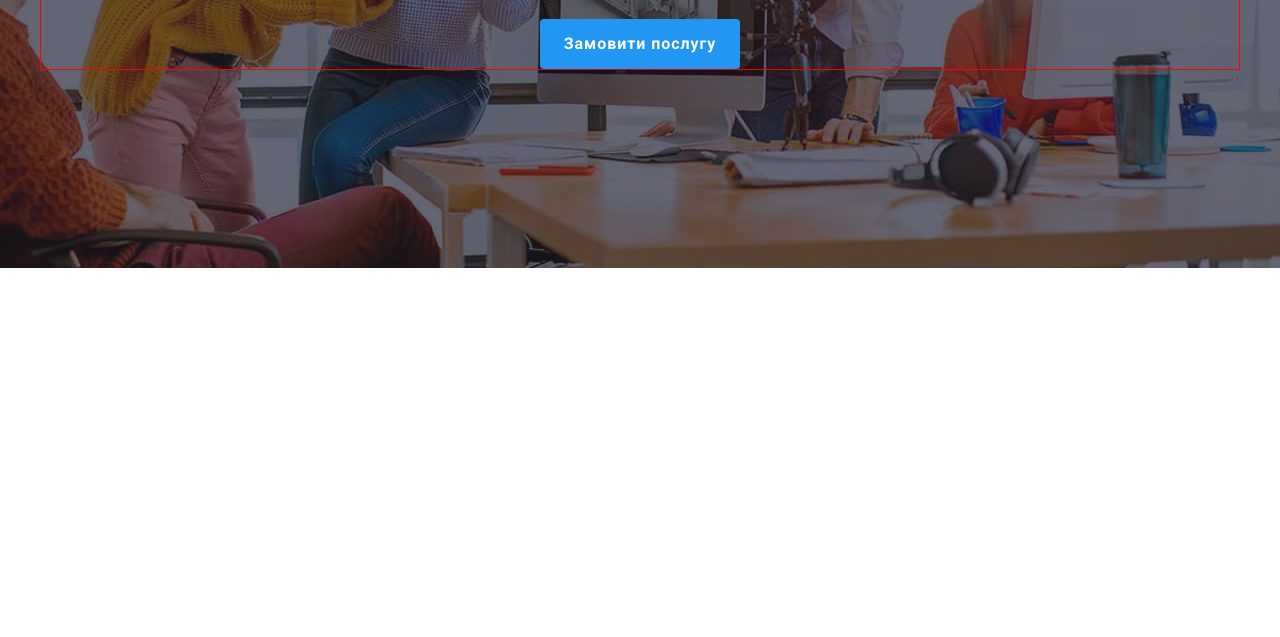
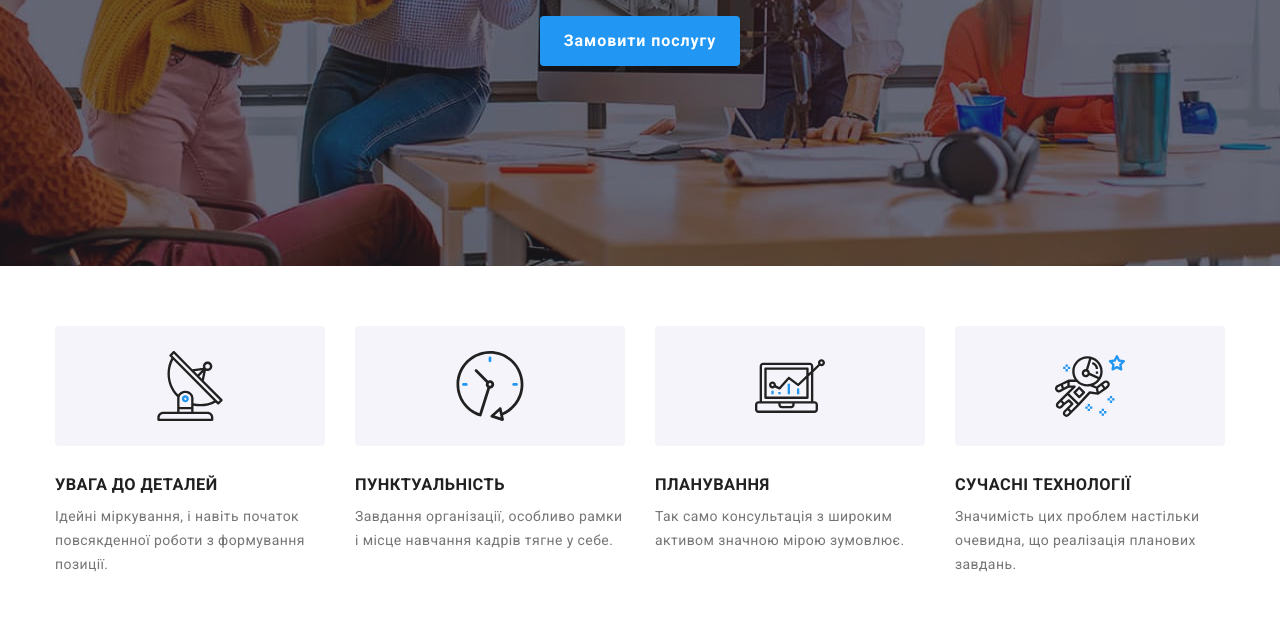
Before and after one commit to voxport/goit-markup-hw-08, a plain HTML site: page index.html in a window 1280 px wide. Shown: the part 415-1052 px from the top of the page. Before the commit the page ends 800 px from the top, so only its background shows below. Drawn offline with Linux system fonts and the light colour scheme.

Commit message:
benefits

```diff
--- a/index.html
+++ b/index.html
@@ -74,7 +74,7 @@
       </section>
 
       <!-- Benefits Section  -->
-      <!-- <section class="section benefits">
+      <section class="section benefits">
         <div class="container">
           <h2 class="visually-hidden">Наші переваги</h2>
           <ul class="benefits__list">
@@ -131,7 +131,7 @@
             </li>
           </ul>
         </div>
-      </section> -->
+      </section>
 
       <!-- Profile Section  -->
       <!-- <section class="section profile">
--- a/sass/components/_components.scss
+++ b/sass/components/_components.scss
@@ -47,10 +47,10 @@
   //   letter-spacing: 0.06em;
   // }
 
-  // .paragraph {
-  //   line-height: 1.71;
-  //   color: var(--secondary-text-color);
-  // }
+  .paragraph {
+    line-height: 1.71;
+    color: var(--secondary-text-color);
+  }
 
   .button {
     display: block;
--- a/sass/layer/_benefits.scss
+++ b/sass/layer/_benefits.scss
@@ -1,14 +1,31 @@
 .benefits__list {
-  display: flex;
-  gap: 30px;
+  @media (min-width: 768px) {
+    display: flex;
+    flex-wrap: wrap;
+    gap: 30px;
+  }
 }
 
 .benefits__item {
-  width: 270px;
+  max-width: 450px;
+  @media (min-width: 768px) {
+    max-width: 354px;
+  }
+
+  @media (min-width: 1200px) {
+    width: 270px;
+  }
+}
+
+.benefits__item:not(:last-child) {
+  margin-bottom: 30px;
+
+  @media (min-width: 768px) {
+    margin-bottom: 0;
+  }
 }
 
 .benefits__icon-wrapper {
-  width: 270px;
   height: 120px;
   display: flex;
   align-items: center;
@@ -20,4 +37,9 @@
 
 .benefits__title {
   margin-bottom: 10px;
+  text-align: center;
+
+  @media (min-width: 768px) {
+    text-align: left;
+  }
 }
--- a/sass/utils/_utilities.scss
+++ b/sass/utils/_utilities.scss
@@ -4,7 +4,7 @@
   padding-left: 15px;
   padding-right: 15px;
   margin: 0 auto;
-  border: 1px red solid;
+  // border: 1px red solid;
 
   @media (min-width:768px) {
     max-width: 768px;
@@ -18,8 +18,8 @@
 }
 
 .section {
-  padding-top: 94px;
-  padding-bottom: 94px;
+  padding-top: 60px;
+  padding-bottom: 60px;
 }
 
 .visually-hidden {
```
Also changed, not shown: css/main.css, css/main.min.css, 2 other files.
